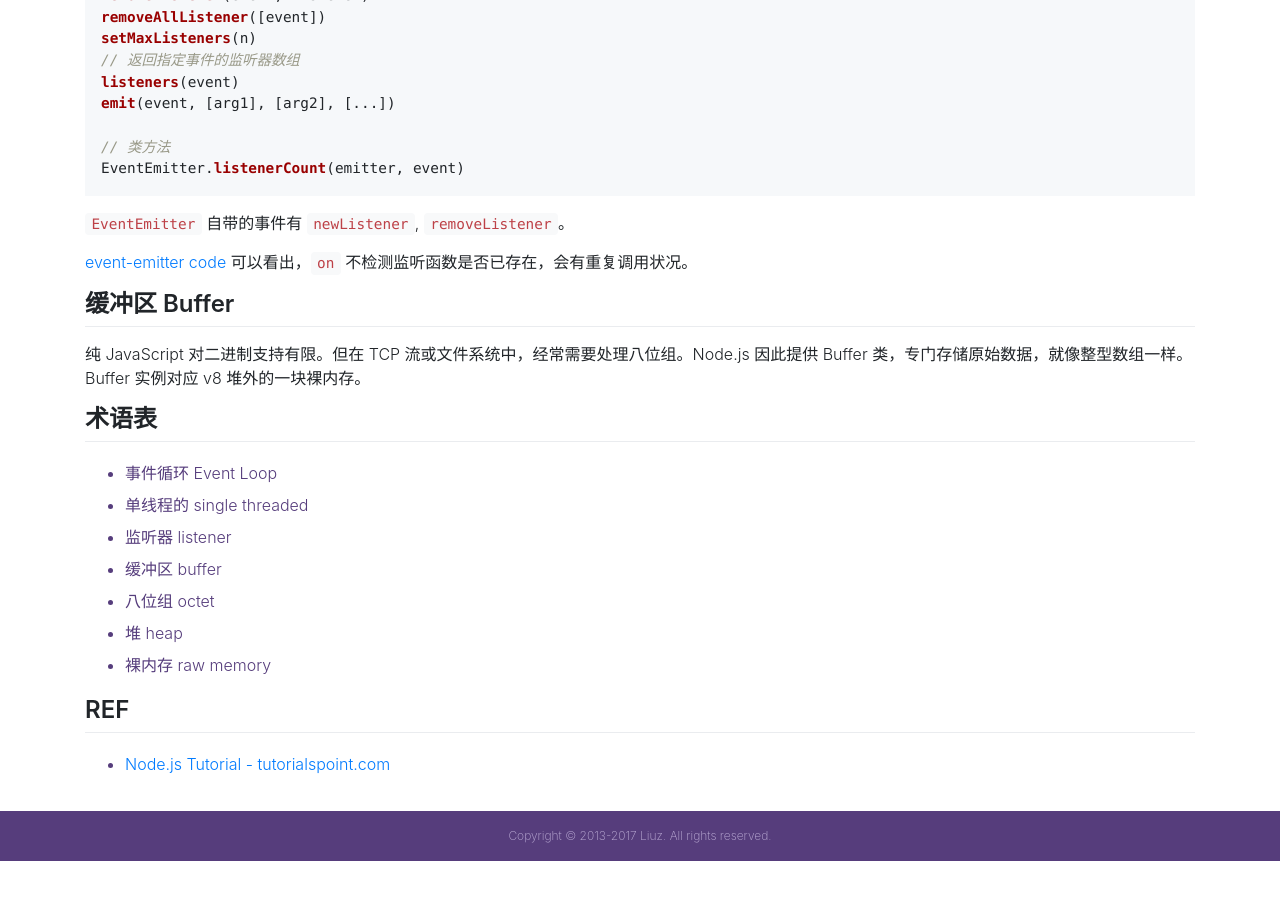
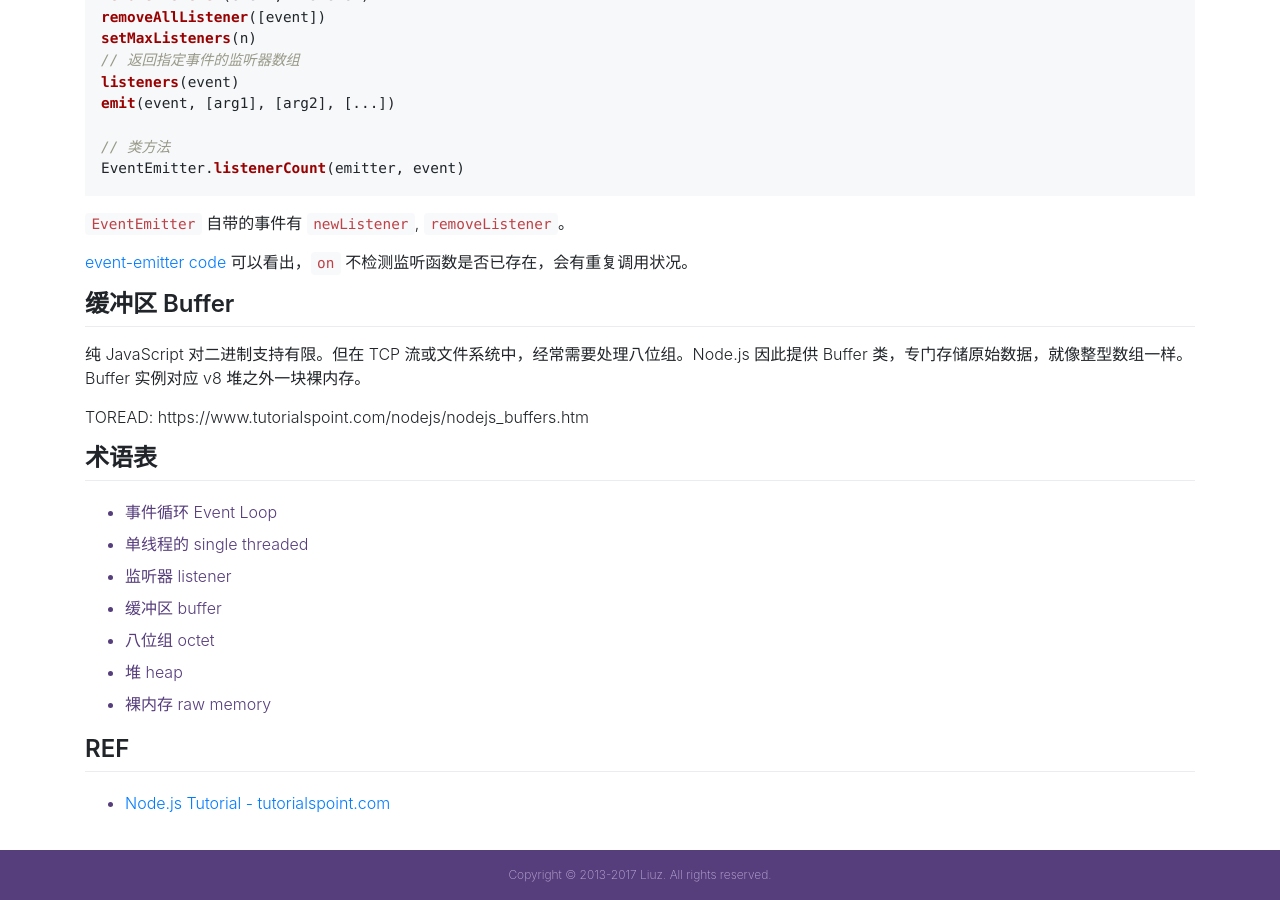
Before and after one commit to liuzhuan/liuzhuan.github.io, a Jekyll site: the page built from _posts/2017-12-19-node-primer.md, in a window 1280 px wide and 900 px high, scrolled down 719 px. Built offline with Jekyll 4.4.1, drawn with Linux system fonts in a browser that asks for light colours; nearby versions of some CDN libraries; before the commit the page ends 1580 px from its top, so only the background shows below that.

Commit message:
adding bookmark: buffers

```diff
--- a/_posts/2017-12-19-node-primer.md
+++ b/_posts/2017-12-19-node-primer.md
@@ -49,7 +49,9 @@ EventEmitter.listenerCount(emitter, event)
 
 ## 缓冲区 Buffer
 
-纯 JavaScript 对二进制支持有限。但在 TCP 流或文件系统中，经常需要处理八位组。Node.js 因此提供 Buffer 类，专门存储原始数据，就像整型数组一样。Buffer 实例对应 v8 堆外的一块裸内存。
+纯 JavaScript 对二进制支持有限。但在 TCP 流或文件系统中，经常需要处理八位组。Node.js 因此提供 Buffer 类，专门存储原始数据，就像整型数组一样。Buffer 实例对应 v8 堆之外一块裸内存。
+
+TOREAD: https://www.tutorialspoint.com/nodejs/nodejs_buffers.htm
 
 ## 术语表
 
```
